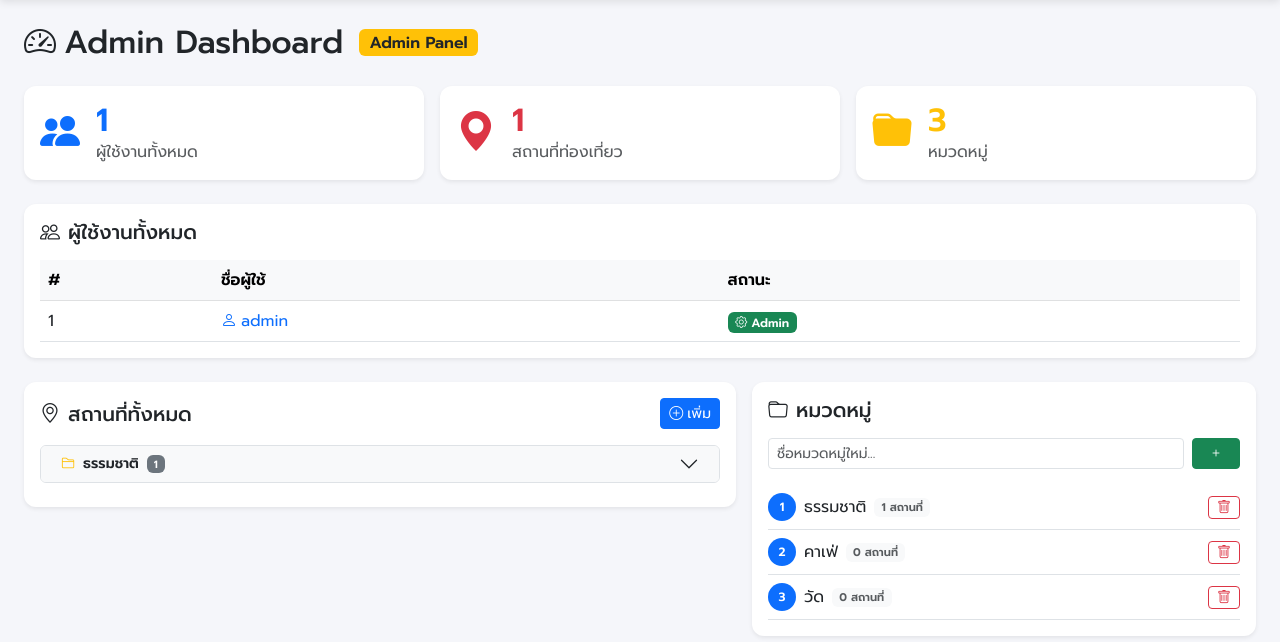
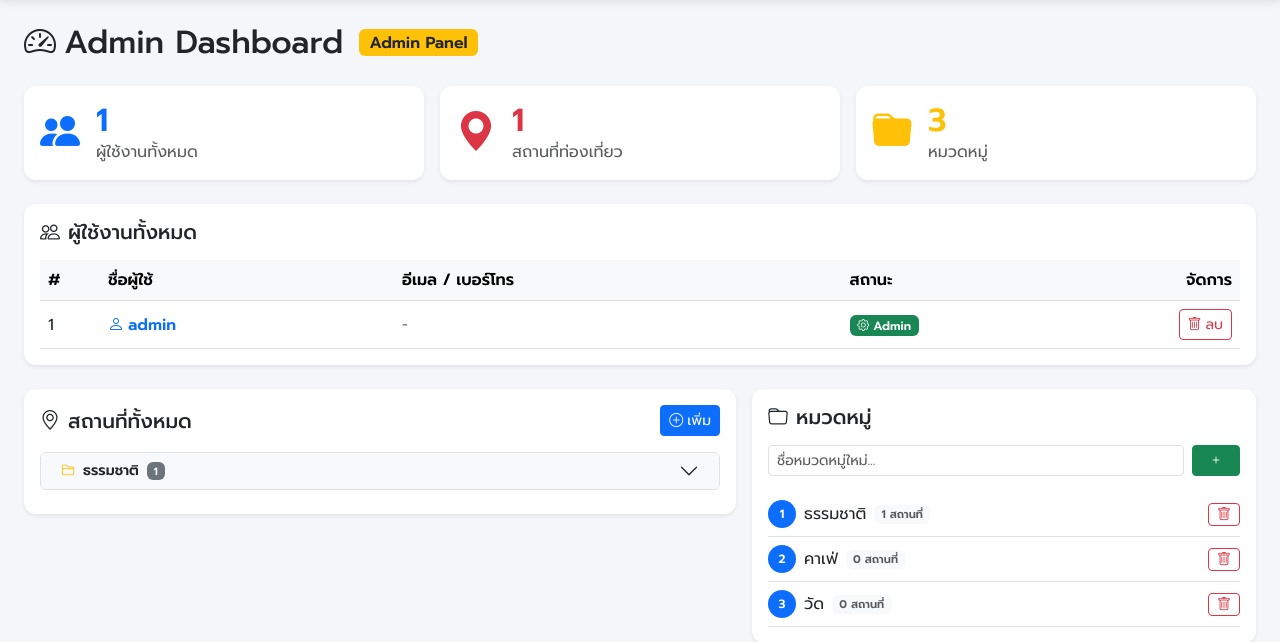
Before and after one commit to KRITSADA201/travel_recommend, a Flask app: template templates/admin/dashboard.html in a window 1280 px wide. Shown: the part 55-697 px from the top of the page. Run offline with Flask 3, Linux system fonts and the light colour scheme; the template is opened without the code that fills it: values that come from a table or form of the project are taken from there, others are empty; tables that the repository leaves empty hold one stand-in row (values such as "Sample post").

Commit message:
Add user deletion feature in admin dashboard

```diff
--- a/templates/admin/dashboard.html
+++ b/templates/admin/dashboard.html
@@ -50,18 +50,70 @@
         <div class="table-responsive">
             <table class="table table-hover align-middle mb-0">
                 <thead class="table-light">
-                    <tr><th>#</th><th>ชื่อผู้ใช้</th><th>สถานะ</th></tr>
+                    <tr>
+                        <th style="width: 60px;">#</th>
+                        <th>ชื่อผู้ใช้</th>
+                        <th>อีเมล / เบอร์โทร</th>
+                        <th>สถานะ</th>
+                        <th class="text-end" style="width: 100px;">จัดการ</th>
+                    </tr>
                 </thead>
                 <tbody>
                     {% for u in users %}
                     <tr>
                         <td>{{ loop.index }}</td>
-                        <td><a href="{{ url_for('user.profile_user', user_id=u.id) }}" class="text-decoration-none"><i class="bi bi-person me-1"></i>{{ u.username }}</a></td>
+                        <td>
+                            <a href="{{ url_for('user.profile_user', user_id=u.id) }}" class="text-decoration-none fw-semibold">
+                                <i class="bi bi-person me-1"></i>{{ u.username }}
+                            </a>
+                        </td>
+                        <td class="text-muted small">
+                            {{ u.email or u.phone or '-' }}
+                        </td>
                         <td>
                             {% if u.is_admin %}
                                 <span class="badge bg-success"><i class="bi bi-gear me-1"></i>Admin</span>
                             {% else %}
                                 <span class="badge bg-secondary"><i class="bi bi-person me-1"></i>User</span>
+                            {% endif %}
+                        </td>
+                        <td class="text-end">
+                            {% if u.id == current_user.id %}
+                                <span class="badge bg-light text-muted border">บัญชีของคุณ</span>
+                            {% else %}
+                                <button type="button" class="btn btn-outline-danger btn-sm py-1 px-2"
+                                        data-bs-toggle="modal" data-bs-target="#deleteUserModal{{ u.id }}"
+                                        title="ลบผู้ใช้">
+                                    <i class="bi bi-trash me-1"></i>ลบ
+                                </button>
+
+                                <!-- Delete User Modal -->
+                                <div class="modal fade" id="deleteUserModal{{ u.id }}" tabindex="-1" aria-hidden="true">
+                                    <div class="modal-dialog modal-dialog-centered">
+                                        <div class="modal-content shadow">
+                                            <div class="modal-header">
+                                                <h5 class="modal-title text-danger">
+                                                    <i class="bi bi-exclamation-triangle-fill me-2"></i>ยืนยันการลบผู้ใช้
+                                                </h5>
+                                                <button type="button" class="btn-close" data-bs-dismiss="modal" aria-label="Close"></button>
+                                            </div>
+                                            <div class="modal-body text-start">
+                                                <p class="mb-2">คุณแน่ใจหรือไม่ว่าต้องการลบผู้ใช้ <strong>"{{ u.username }}"</strong> ออกจากระบบ?</p>
+                                                <small class="text-muted d-block">
+                                                    <i class="bi bi-info-circle me-1"></i>ข้อมูลรีวิวและความคิดเห็นของผู้ใช้นี้จะถูกลบออกด้วย
+                                                </small>
+                                            </div>
+                                            <div class="modal-footer">
+                                                <button type="button" class="btn btn-secondary btn-sm" data-bs-dismiss="modal">ยกเลิก</button>
+                                                <form method="POST" action="{{ url_for('admin.delete_user', id=u.id) }}" class="d-inline m-0">
+                                                    <button type="submit" class="btn btn-danger btn-sm">
+                                                        <i class="bi bi-trash me-1"></i>ยืนยันลบผู้ใช้
+                                                    </button>
+                                                </form>
+                                            </div>
+                                        </div>
+                                    </div>
+                                </div>
                             {% endif %}
                         </td>
                     </tr>
```
Also changed, not shown: blueprints/admin_bp.py (+24 -0 lines).
